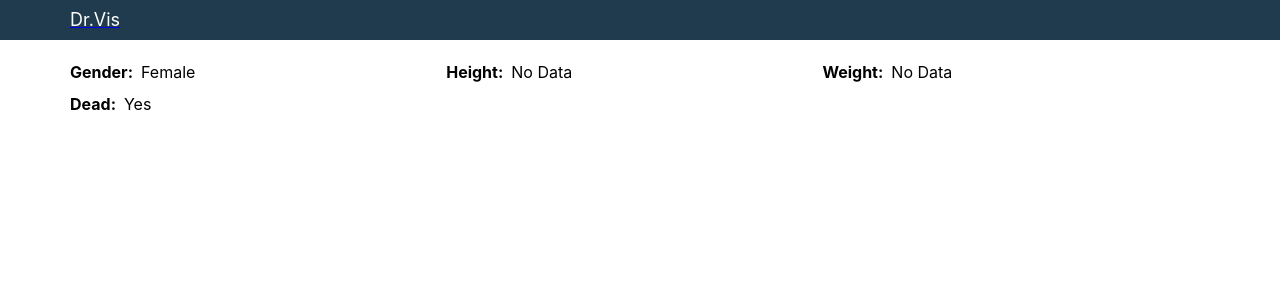
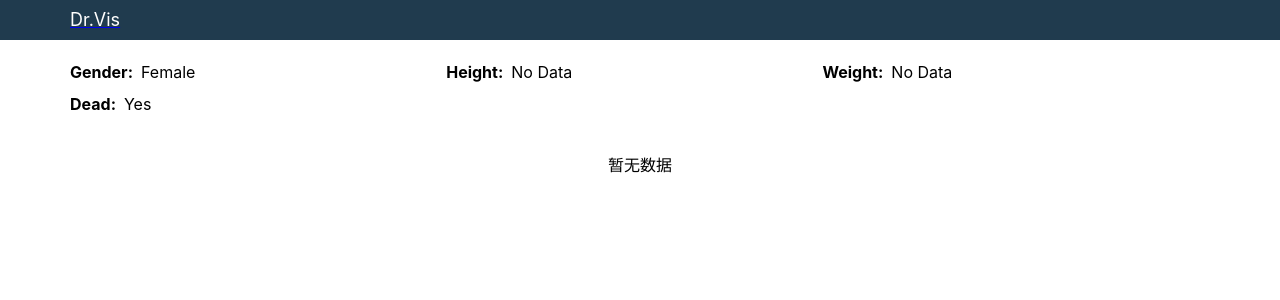
Before and after one commit to yuyuyzl/dr-vis-frontend, a React app: page /patient/1 in a window 1280 px wide. Shown: the top 300 px of the page. Built offline with nearby package versions, Linux system fonts and the light colour scheme; no server answers; a small style sheet from the web is missing.

Commit message:
暂无数据

```diff
--- a/src/module/PatientGraph.js
+++ b/src/module/PatientGraph.js
@@ -35,7 +35,7 @@ class PatientGraph extends React.Component{
     render() {
         //console.log(this.props.patient);
         const patient=[...this.state.patient];
-        if(patient.length===0)return null;
+        if(patient.length===0)return (<div className={"patient-graph-empty"}>暂无数据</div>);
         const heightGrid=100;
         const widthGrid=100;
         const marginGrid=5;
--- a/src/page/App.less
+++ b/src/page/App.less
@@ -43,6 +43,12 @@
 
 .patient-graph{
     height: 100vh;
+    &-empty{
+        width: 100%;
+        display: flex;
+        justify-content: center;
+        padding: 32px;
+    }
 }
 
 .nav {
@@ -80,6 +86,7 @@
     border: 1px solid #00000026;
     border-radius: 16px;
     padding: 0 10px;
+    height: 32px;
     &-input {
         border: none;
         padding: 6px;
@@ -109,6 +116,8 @@
             display: block;
             padding: 4px;
             box-sizing: border-box;
+            font-size: 14px;
+            line-height: 18px;
         }
         &-item:hover{
             background: #0001;
```
